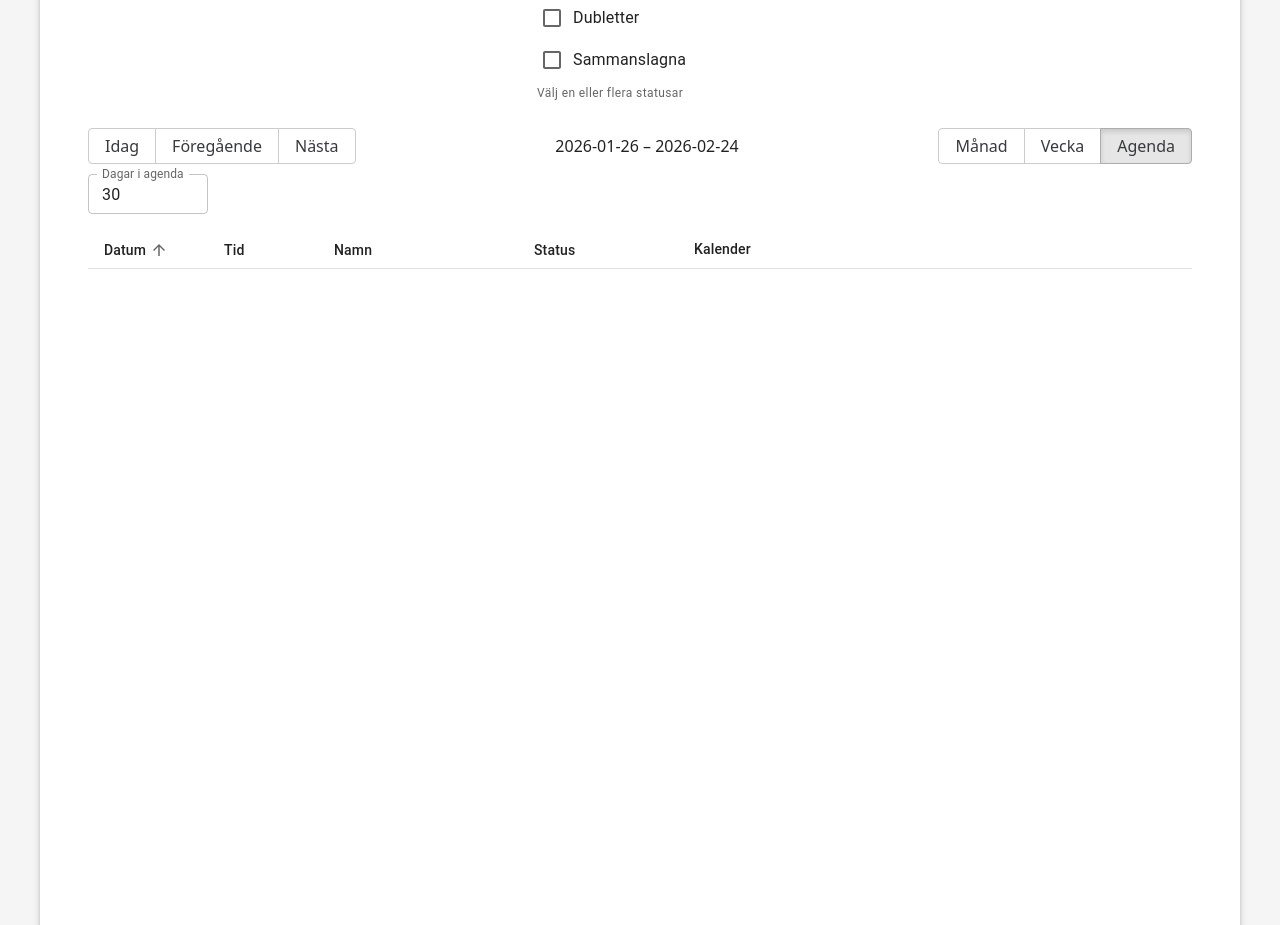
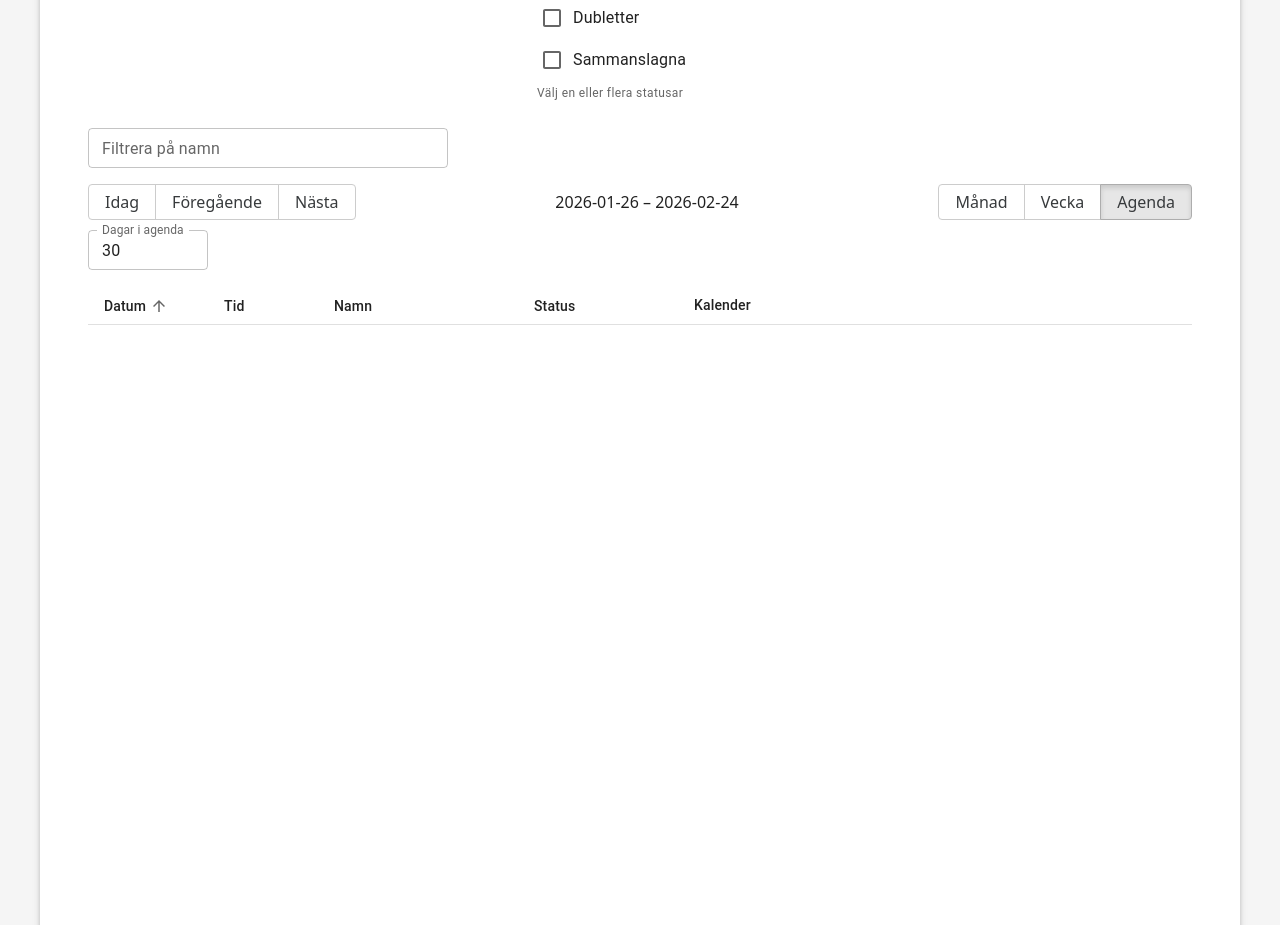
Before and after one commit to jonaslinde/calendar-event-checker, a React (Vite) app: page / in a window 1280 px wide. Shown: the part 800-1725 px from the top of the page. Built offline with nearby package versions, Linux system fonts and the light colour scheme.

Commit message:
feat: Add name filtering functionality to DisplayEvents component, allowing users to filter events by title or summary, and update useDisplayEvents hook to support name filtering logic

```diff
--- a/src/App.tsx
+++ b/src/App.tsx
@@ -10,7 +10,7 @@ import { useDisplayEvents } from './hooks/useDisplayEvents';
 import type { DisplayEventStatus } from './hooks/useDisplayEvents';
 
 function App() {
-  const { displayEvents, setDisplayEvents, setShow, setMergeDuplicates } = useDisplayEvents();
+  const { displayEvents, setDisplayEvents, setShow, setMergeDuplicates, setNameFilter } = useDisplayEvents();
 
   const handleCalendarsUpdate = useCallback(
     (calendars: CalendarType[]) => {
@@ -30,6 +30,13 @@ function App() {
   const handleMergeDuplicates = (value: boolean) => {
     setMergeDuplicates(value);
   };
+
+  const handleNameFilterChange = useCallback(
+    (value: string) => {
+      setNameFilter(value);
+    },
+    [setNameFilter]
+  );
 
   return (
     <Box
@@ -62,6 +69,7 @@ function App() {
             events={displayEvents}
             onShowChange={handleShowChange}
             onMergeChange={handleMergeDuplicates}
+            onNameFilterChange={handleNameFilterChange}
           />
         </Paper>
       </Container>
--- a/src/components/DisplayEvents.tsx
+++ b/src/components/DisplayEvents.tsx
@@ -1,5 +1,5 @@
 import { useEffect, useState } from 'react';
-import { Box, Tab, Tabs } from '@mui/material';
+import { Box, Tab, Tabs, TextField } from '@mui/material';
 import { DisplayEventsStatusBox } from "./DisplayEventsStatusBox";
 import { DisplayEventsShowOptions } from "./DisplayEventsShowOptions";
 import { BigCalendar } from './BigCalendar';
@@ -13,14 +13,16 @@ export type Props = {
     events: DisplayEvent[];
     onShowChange?: (show: DisplayEventStatus[]) => void;
     onMergeChange?: (mergeDuplicates: boolean) => void;
+    onNameFilterChange?: (value: string) => void;
 };
 
-export function DisplayEvents({ events, onShowChange, onMergeChange }: Props) {
+export function DisplayEvents({ events, onShowChange, onMergeChange, onNameFilterChange }: Props) {
     const [showConflictsOnly, setShowConflictsOnly] = useState(false);
     const [statusFilters, setStatusFilters] = useState<DisplayEventStatus[]>([]);
     const [mergeDuplicates, setMergeDuplicates] = useState(false);
     const [viewMode, setViewMode] = useState<"calendar" | "list">("calendar");
     const [agendaDays, setAgendaDays] = useState(30);
+    const [nameFilter, setNameFilter] = useState("");
 
     const handleShowConflictsOnly = (value: boolean) => {
         setShowConflictsOnly(value);
@@ -48,6 +50,10 @@ export function DisplayEvents({ events, onShowChange, onMergeChange }: Props) {
     useEffect(() => {
         onShowChange?.(statusFilters);
     }, [onShowChange, statusFilters]);
+
+    useEffect(() => {
+        onNameFilterChange?.(nameFilter.trim());
+    }, [nameFilter, onNameFilterChange]);
 
     const statusOptions: OptionCheckBoxProps[] = [
         {
@@ -109,6 +115,15 @@ export function DisplayEvents({ events, onShowChange, onMergeChange }: Props) {
                 <DisplayEventsStatusBox events={events} />
                 <DisplayEventsShowOptions statusOptions={statusOptions} mergeOptions={mergeOptions} />
             </Box>
+            <Box mb={2} maxWidth={360}>
+                <TextField
+                    label="Filtrera på namn"
+                    value={nameFilter}
+                    onChange={(e) => setNameFilter(e.target.value)}
+                    fullWidth
+                    size="small"
+                />
+            </Box>
             <AgendaDaysContext.Provider value={{ agendaDays, setAgendaDays }}>
                 {viewMode === "list"
                     ? <DisplayEventsList events={events} />
--- a/src/hooks/useDisplayEvents/hook.ts
+++ b/src/hooks/useDisplayEvents/hook.ts
@@ -6,16 +6,21 @@ export function useDisplayEvents() {
     const [displayEvents, setDisplayEvents] = useState<DisplayEvent[]>([]);
     const [mergeDuplicates, setMergeDuplicates] = useState(false);
     const [show, setShow] = useState<DisplayEventStatus[]>([]);
+    const [nameFilter, setNameFilter] = useState('');
 
     const processedEvents = useMemo(() => {
         const withDuplicates = markDuplicates(displayEvents);
         const eventsWithStatus = setEventStatuses(withDuplicates);
         const mergedEvents = mergeDuplicates ? mergeByKey(eventsWithStatus) : eventsWithStatus;
 
-        return mergedEvents.filter(e =>
-            show.length === 0 ? true : show.includes(e.status)
-        );
-    }, [displayEvents, mergeDuplicates, show]);
+        return mergedEvents.filter(e => {
+            if (show.length > 0 && !show.includes(e.status)) return false;
+            if (nameFilter.trim().length === 0) return true;
+            const needle = nameFilter.toLowerCase();
+            return (e.title ?? '').toLowerCase().includes(needle)
+                || (e.summary ?? '').toLowerCase().includes(needle);
+        });
+    }, [displayEvents, mergeDuplicates, nameFilter, show]);
 
     return {
         displayEvents: processedEvents,
@@ -25,5 +30,7 @@ export function useDisplayEvents() {
         setMergeDuplicates,
         show,
         setShow,
+        nameFilter,
+        setNameFilter,
     };
 }
```
Also changed, not shown: 1 other file (tests, documents, lock files or other folders).
